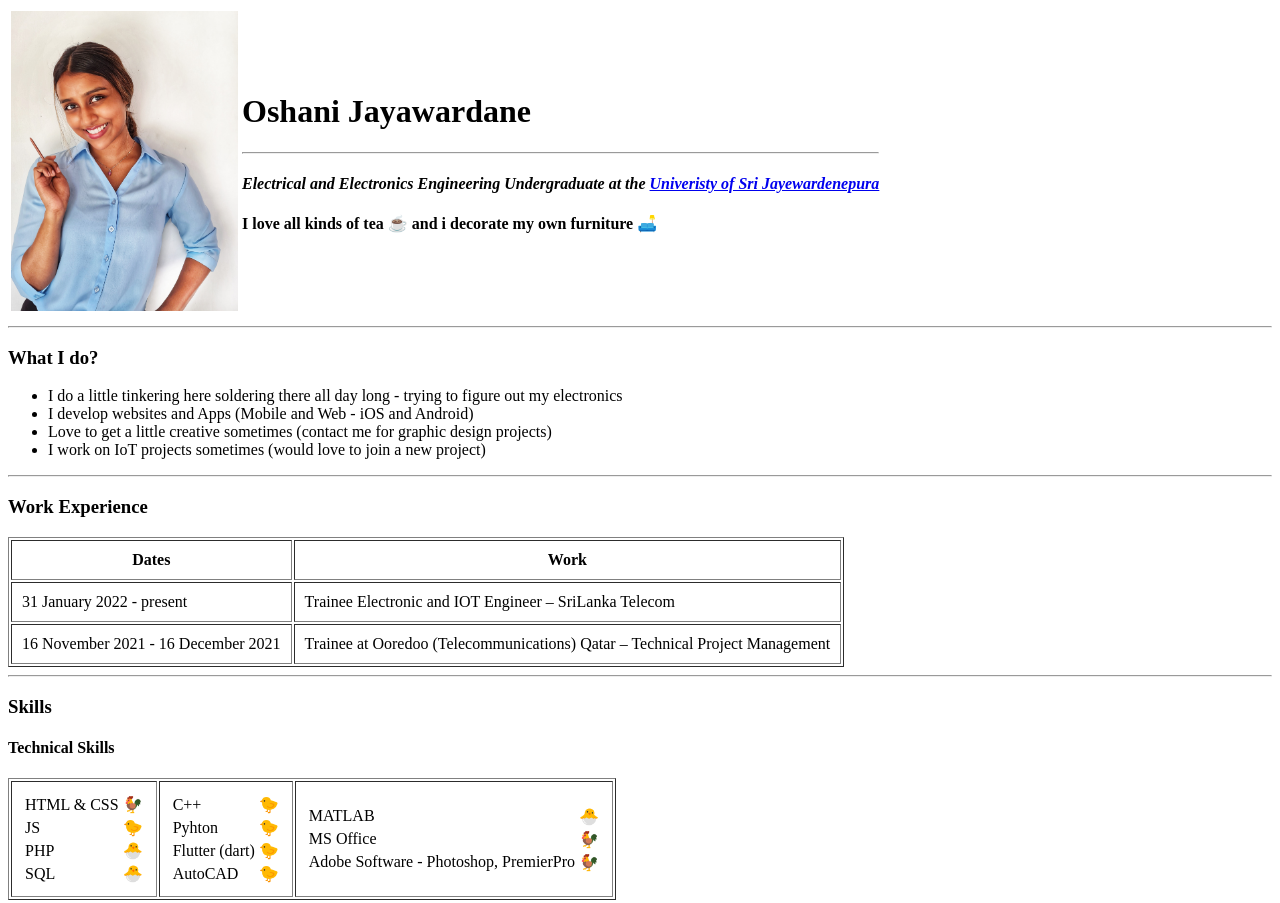
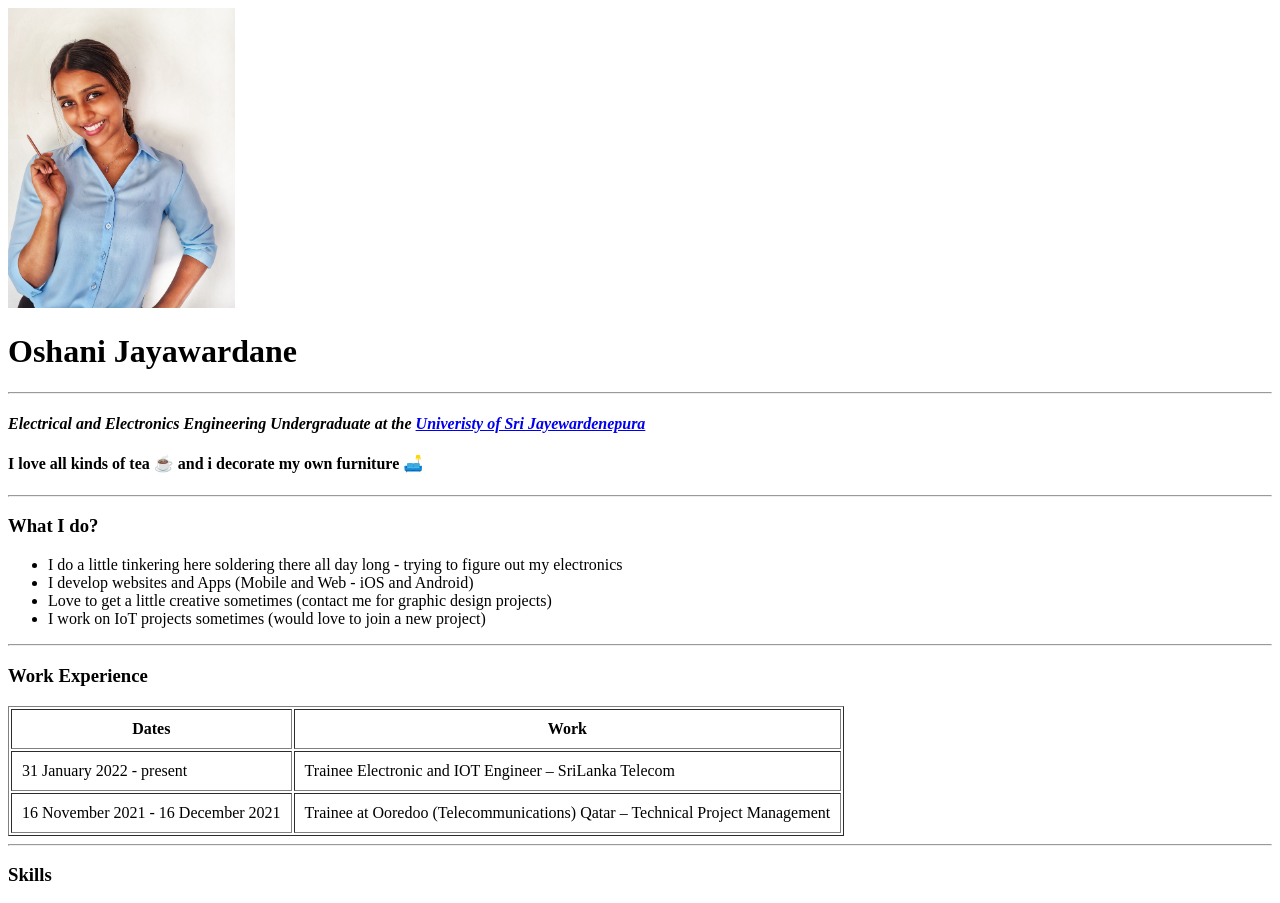
Before and after one commit to oshani-jayawardane/cv, a plain HTML site: page index.html in a window 1280 px wide. Shown: the top 903 px of the page. Drawn offline with Linux system fonts and the light colour scheme.

Commit message:
Update index.html

```diff
--- a/index.html
+++ b/index.html
@@ -7,17 +7,11 @@
 </head>
 
 <body>
-    <table>
-        <tr>
-            <td><img src="images\profile-photo.jpeg" alt="oshani profile picture" height="300" width="auto"></td>
-            <td>
-                <h1>Oshani Jayawardane</h1>
-                <hr>
-                <h4><em>Electrical and Electronics Engineering Undergraduate at the <strong><a href="http://eng.sjp.ac.lk/">Univeristy of Sri Jayewardenepura</a></strong></em></h4>
-                <h4>I love all kinds of tea ☕ and i decorate my own furniture 🛋️</h4>
-            </td>
-        </tr>
-    </table>
+    <img src="images\profile-photo.jpeg" alt="oshani profile picture" height="300" width="auto">
+    <h1>Oshani Jayawardane</h1>
+    <hr>
+    <h4><em>Electrical and Electronics Engineering Undergraduate at the <strong><a href="http://eng.sjp.ac.lk/">Univeristy of Sri Jayewardenepura</a></strong></em></h4>
+    <h4>I love all kinds of tea ☕ and i decorate my own furniture 🛋️</h4>
     <hr>
 
     <h3>What I do?</h3>
```
